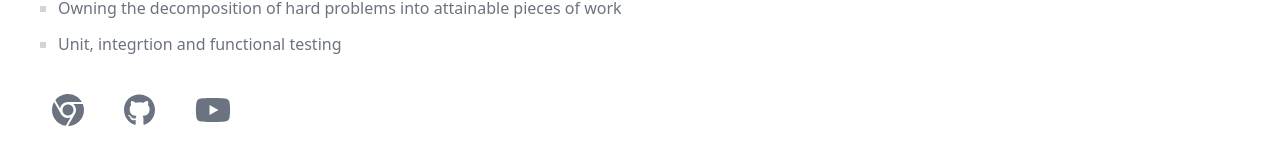
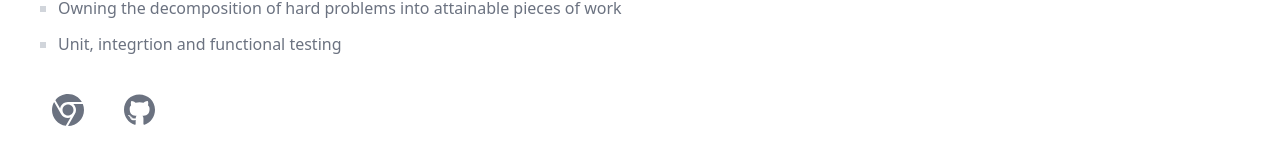
Before and after one commit to CharlesOuverleaux/portfolio, a Next.js app: page /jobs/1 in a window 1280 px wide. Shown: the part 762-922 px from the top of the page. Built offline with nearby package versions, Linux system fonts and the light colour scheme.

Commit message:
Add icons props

```diff
--- a/components/IconsBar.tsx
+++ b/components/IconsBar.tsx
@@ -1,13 +1,22 @@
 import { FC } from "react";
 import { FontAwesomeIcon } from "@fortawesome/react-fontawesome";
 import { IconName } from "@fortawesome/free-brands-svg-icons";
+import Link from "next/link";
 
-export const IconsBar: FC = () => {
+interface IconsBarProps {
+  links: {
+    siteLink: string;
+    githubLink: string;
+    youtubeLink?: string;
+  };
+}
+
+export const IconsBar: FC<IconsBarProps> = ({ links }) => {
   return (
     <div className="flex justify-center w-full py-4 sm:justify-start">
+      <Link href={links.siteLink}>
         <a
           key="Chrome"
-        href="/"
           target="_blank"
           rel="noreferrer"
           className="mx-5 text-gray-500 hover:text-black"
@@ -15,9 +24,10 @@ export const IconsBar: FC = () => {
           <span className="sr-only">Chrome</span>
           <FontAwesomeIcon icon={["fab", "chrome" as IconName]} size={"2x"} />
         </a>
+      </Link>
+      <Link href={links.githubLink}>
         <a
           key="GitHub"
-        href="/"
           target="_blank"
           rel="noreferrer"
           className="mx-5 text-gray-500 hover:text-black"
@@ -25,16 +35,23 @@ export const IconsBar: FC = () => {
           <span className="sr-only">GitHub</span>
           <FontAwesomeIcon icon={["fab", "github" as IconName]} size={"2x"} />
         </a>
+      </Link>
+      {links.youtubeLink && (
+        <Link href={links.youtubeLink}>
           <a
             key="Youtube"
-        href="/"
             target="_blank"
             rel="noreferrer"
             className="mx-5 text-gray-500 hover:text-black"
           >
             <span className="sr-only">Youtube</span>
-        <FontAwesomeIcon icon={["fab", "youtube" as IconName]} size={"2x"} />
+            <FontAwesomeIcon
+              icon={["fab", "youtube" as IconName]}
+              size={"2x"}
+            />
           </a>
+        </Link>
+      )}
     </div>
   );
 };
--- a/components/JobDetails.tsx
+++ b/components/JobDetails.tsx
@@ -59,7 +59,7 @@ export const JobDetails: FC<JobDetailsProps> = ({ job }) => {
                 </li>
               ))}
             </ul>
-            <IconsBar />
+            <IconsBar links={job.links} />
           </div>
         </div>
       </div>
--- a/data/jobs.json
+++ b/data/jobs.json
@@ -20,7 +20,8 @@
         { "imageSrc": "/OneFootball.svg", "imageAlt": "Slide1" },
         { "imageSrc": "/Arts.jpg", "imageAlt": "Slide2" },
         { "imageSrc": "/Arts2.jpg", "imageAlt": "Slide3" }
-      ]
+      ],
+      "links": {"siteLink": "/", "githubLink": "/"}
     },
     {
       "jobId": 2,
@@ -43,7 +44,8 @@
         { "imageSrc": "/OneFootball.svg", "imageAlt": "Slide1" },
         { "imageSrc": "/Arts.jpg", "imageAlt": "Slide2" },
         { "imageSrc": "/Arts2.jpg", "imageAlt": "Slide3" }
-      ]
+      ],
+      "links": {"siteLink": "/", "githubLink": "/", "youtubeLink": "/"}
     },
     {
       "jobId": 3,
@@ -66,7 +68,8 @@
         { "imageSrc": "/OneFootball.svg", "imageAlt": "Slide1" },
         { "imageSrc": "/Arts.jpg", "imageAlt": "Slide2" },
         { "imageSrc": "/Arts2.jpg", "imageAlt": "Slide3" }
-      ]
+      ],
+      "links": {"siteLink": "/", "githubLink": "/", "youtubeLink": "/"}
     },
     {
       "jobId": 4,
@@ -89,7 +92,8 @@
         { "imageSrc": "/OneFootball.svg", "imageAlt": "Slide1" },
         { "imageSrc": "/Arts.jpg", "imageAlt": "Slide2" },
         { "imageSrc": "/Arts2.jpg", "imageAlt": "Slide3" }
-      ]
+      ],
+      "links": {"siteLink": "/", "githubLink": "/", "youtubeLink": "/"}
     },
     {
       "jobId": 5,
@@ -112,7 +116,8 @@
         { "imageSrc": "/OneFootball.svg", "imageAlt": "Slide1" },
         { "imageSrc": "/Arts.jpg", "imageAlt": "Slide2" },
         { "imageSrc": "/Arts2.jpg", "imageAlt": "Slide3" }
-      ]
+      ],
+      "links": {"siteLink": "/", "githubLink": "/", "youtubeLink": "/"}
     },
     {
       "jobId": 6,
@@ -135,6 +140,7 @@
         { "imageSrc": "/OneFootball.svg", "imageAlt": "Slide1" },
         { "imageSrc": "/Arts.jpg", "imageAlt": "Slide2" },
         { "imageSrc": "/Arts2.jpg", "imageAlt": "Slide3" }
-      ]
+      ],
+      "links": {"siteLink": "/", "githubLink": "/", "youtubeLink": "/"}
     }
   ]
--- a/lib/types.tsx
+++ b/lib/types.tsx
@@ -16,4 +16,5 @@ export type Job = {
   jobImageAlt: string;
   dates: string;
   featuredImages: { imageSrc: string; imageAlt: string }[];
+  links: { siteLink: string; githubLink: string; youtubeLink: string };
 };
```
Lines whose indentation alone changed are shown as unchanged.
